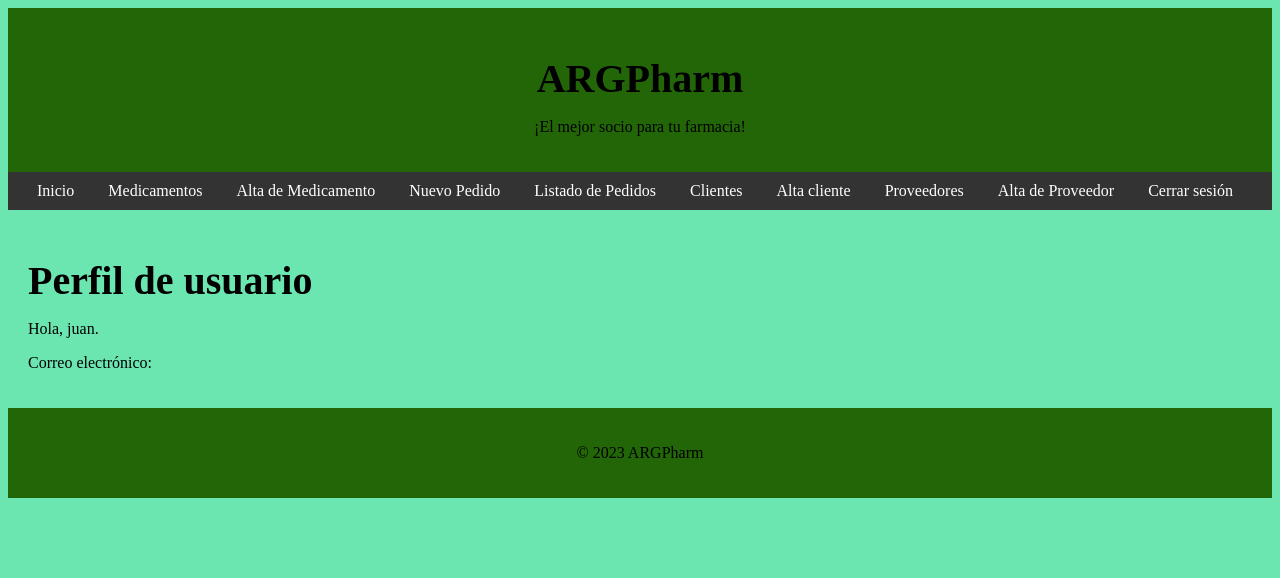
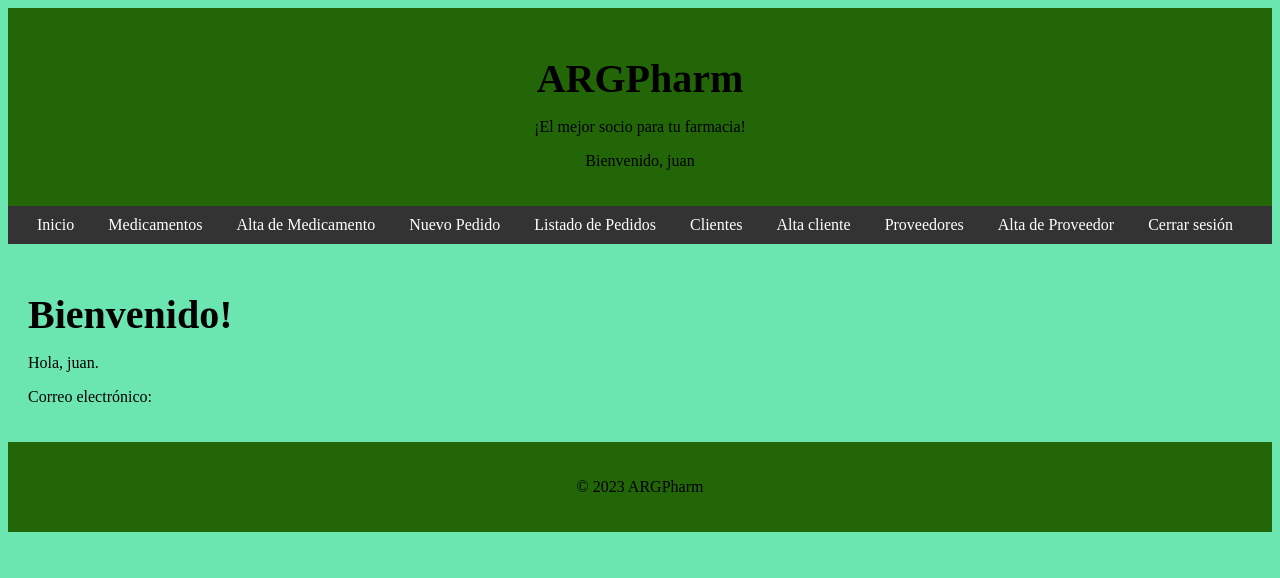
Before and after one commit to HugoGranchetti/TP-Django-Grupo-5, a Django app: page /accounts/profile/ in a window 1280 px wide. Shown: the top 578 px of the page. Run offline with Django 4.2, Linux system fonts and the light colour scheme; a user stored in the database is signed in.

Commit message:
agregado del nombre del usuario en el encabezado

```diff
--- a/medicamentos/stock/templates/base.html
+++ b/medicamentos/stock/templates/base.html
@@ -18,6 +18,9 @@
     <header>
         <h1>ARGPharm</h1>
         <p>¡El mejor socio para tu farmacia!</p>
+        {% if user.is_authenticated %}
+        <p>Bienvenido, {{ user.username }}</p>
+    {% endif %}
     </header>
     <nav>
         <ul>
--- a/medicamentos/stock/templates/profile.html
+++ b/medicamentos/stock/templates/profile.html
@@ -5,7 +5,8 @@
 {% endblock %}
 
 {% block content %}
-    <h1>Perfil de usuario</h1>
+    <h1>Bienvenido!</h1>
+
     <p>Hola, {{ user.username }}.</p>
     <p>Correo electrónico: {{ user.email }}</p>
 
--- a/medicamentos/stock/views.py
+++ b/medicamentos/stock/views.py
@@ -11,6 +11,9 @@ def inicio(request):
     return render(request, 'inicio.html')
 def index(request):
     return render(request, 'index.html')
+def logout_view(request):
+    logout(request)
+    return redirect('index.html')
 @login_required
 def lista_medicamentos(request):
     medicamentos = Medicamento.objects.all()
@@ -126,6 +129,3 @@ def register(request):
 @login_required
 def profile_view(request):
     return render(request, 'profile.html')
-def logout_view(request):
-    logout(request)
-    return redirect('inicio')
```
Also changed, not shown: 1 other file.
